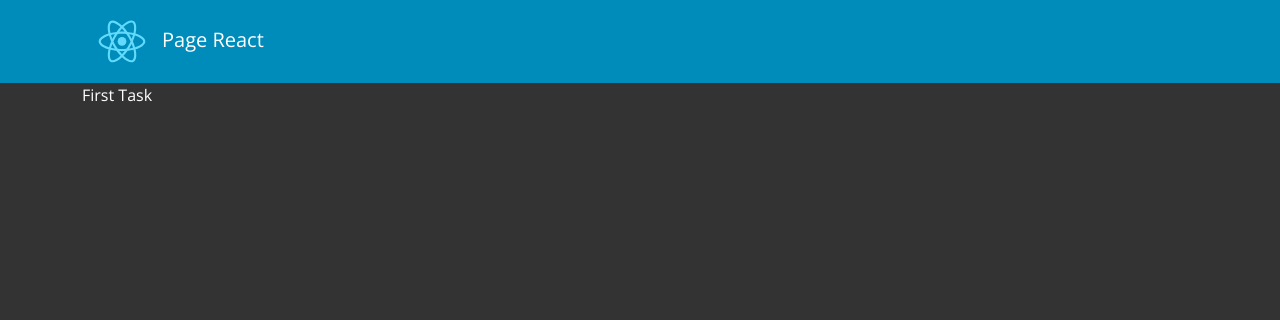
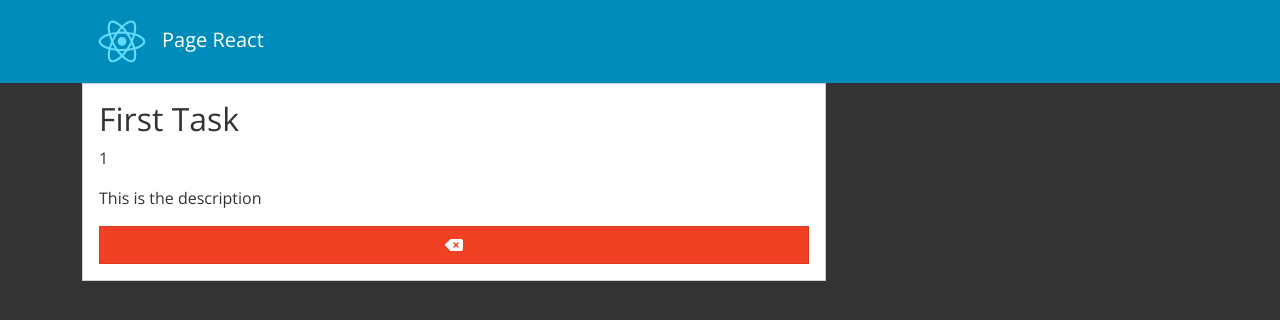
Before and after one commit to IvanAndrade11/react-hooks, a React (Create React App) app: page / in a window 1280 px wide. Shown: the top 320 px of the page. Built offline with nearby package versions, Linux system fonts and the light colour scheme.

Commit message:
:sparkles: add Fontawesome

```diff
--- a/package.json
+++ b/package.json
@@ -3,6 +3,10 @@
   "version": "0.1.0",
   "private": true,
   "dependencies": {
+    "@fortawesome/fontawesome-svg-core": "^6.1.2",
+    "@fortawesome/free-regular-svg-icons": "^6.1.2",
+    "@fortawesome/free-solid-svg-icons": "^6.1.2",
+    "@fortawesome/react-fontawesome": "^0.2.0",
     "@testing-library/jest-dom": "^5.16.4",
     "@testing-library/react": "^13.3.0",
     "@testing-library/user-event": "^13.5.0",
@@ -10,6 +14,7 @@
     "@types/node": "^16.11.47",
     "@types/react": "^18.0.15",
     "@types/react-dom": "^18.0.6",
+    "babel-plugin-macros": "^3.1.0",
     "bootswatch": "^5.2.0",
     "react": "^18.2.0",
     "react-dom": "^18.2.0",
--- a/src/App.tsx
+++ b/src/App.tsx
@@ -31,7 +31,14 @@ function App({ title }: Props) {
       </nav>
 
       <main className="container p4">
-        <TaskList tasks={ tasks }/>
+        <div className="col-md-4">
+
+        </div>
+        <div className="col-md-8">
+          <div className="row">
+            <TaskList tasks={ tasks }/>
+          </div>
+        </div>
       </main>
     </div>
   );
--- a/src/components/TaskCard.tsx
+++ b/src/components/TaskCard.tsx
@@ -1,3 +1,17 @@
-export default function TaskCard(){
-    return <></>
+import { Task } from "../interfaces/Task";
+import { FontAwesomeIcon } from '@fortawesome/react-fontawesome'
+import { faDeleteLeft } from '@fortawesome/free-solid-svg-icons'
+
+interface Props {
+    task: Task
 }
+
+export default function TaskCard({ task }: Props){
+    return <div className="card card-body text-dark">
+        <h2>{task.title}</h2>
+        <p>{task.id}</p>
+        <p>{task.description}</p>
+        <button className="btn btn-danger"><FontAwesomeIcon icon={faDeleteLeft} /></button>
+
+    </div>
+}
--- a/src/components/TaskList.tsx
+++ b/src/components/TaskList.tsx
@@ -1,4 +1,5 @@
 import { Task } from '../interfaces/Task';
+import TaskCard from './TaskCard';
 
 interface Props {
     tasks: Task[]
@@ -8,7 +9,10 @@ export default function TaskList({ tasks }: Props){
     return <>
         {
           tasks.map(
-            task => <div>{task.title}</div>
+            task =>
+            <div>
+              <TaskCard task={ task }/>
+            </div>
           )
         }
     </>
```
Also changed, not shown: 1 other file (tests, documents, lock files or other folders).
